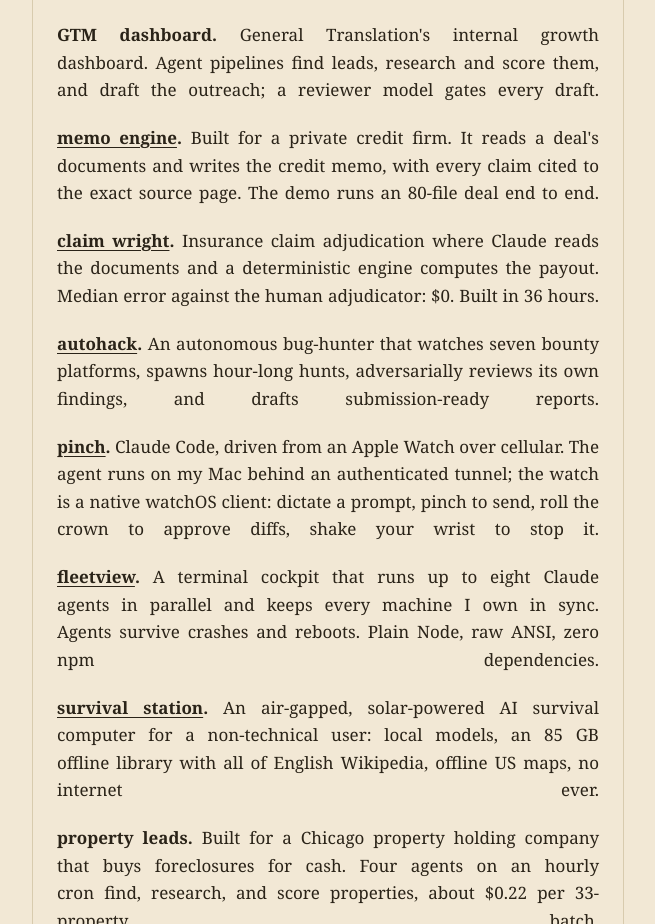
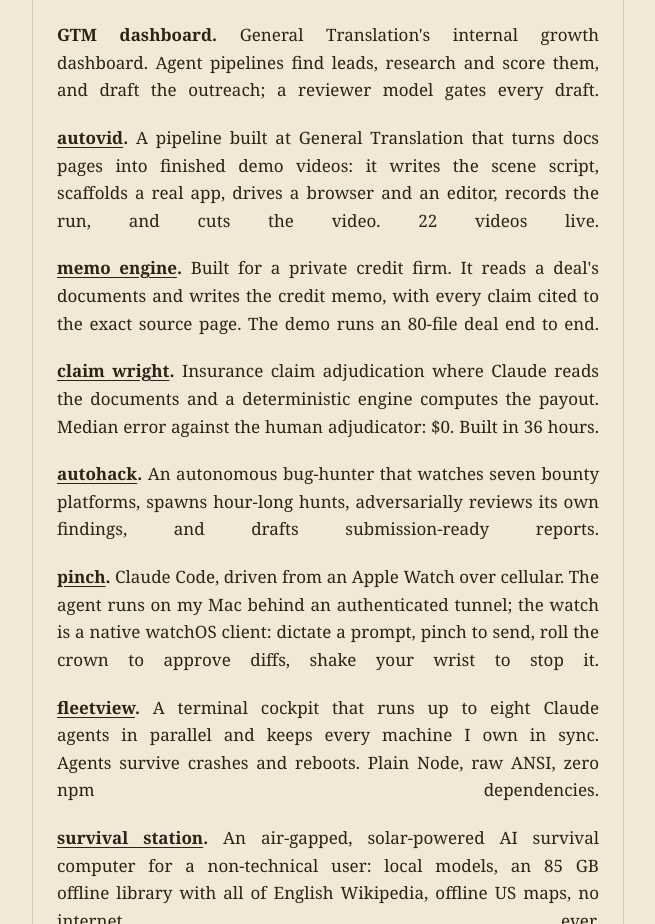
Before and after one commit to JoshKappler/portfolio, a Next.js app: page / in a window 1280 px wide. Shown: the part 940-1864 px from the top of the page, without its empty margins (312-967 px from the left). Built offline with nearby package versions, Linux system fonts and the light colour scheme.

Commit message:
site: autovid entry, resume with the autovid line

```diff
--- a/src/app/page.tsx
+++ b/src/app/page.tsx
@@ -13,6 +13,11 @@
   {
     name: "GTM dashboard",
     line: "General Translation's internal growth dashboard. Agent pipelines find leads, research and score them, and draft the outreach; a reviewer model gates every draft.",
+  },
+  {
+    name: "autovid",
+    href: "https://autovid.joshuakappler.com",
+    line: "A pipeline built at General Translation that turns docs pages into finished demo videos: it writes the scene script, scaffolds a real app, drives a browser and an editor, records the run, and cuts the video. 22 videos live.",
   },
   {
     name: "memo engine",
```
Also changed, not shown: 1 other file (tests, documents, lock files or other folders).
